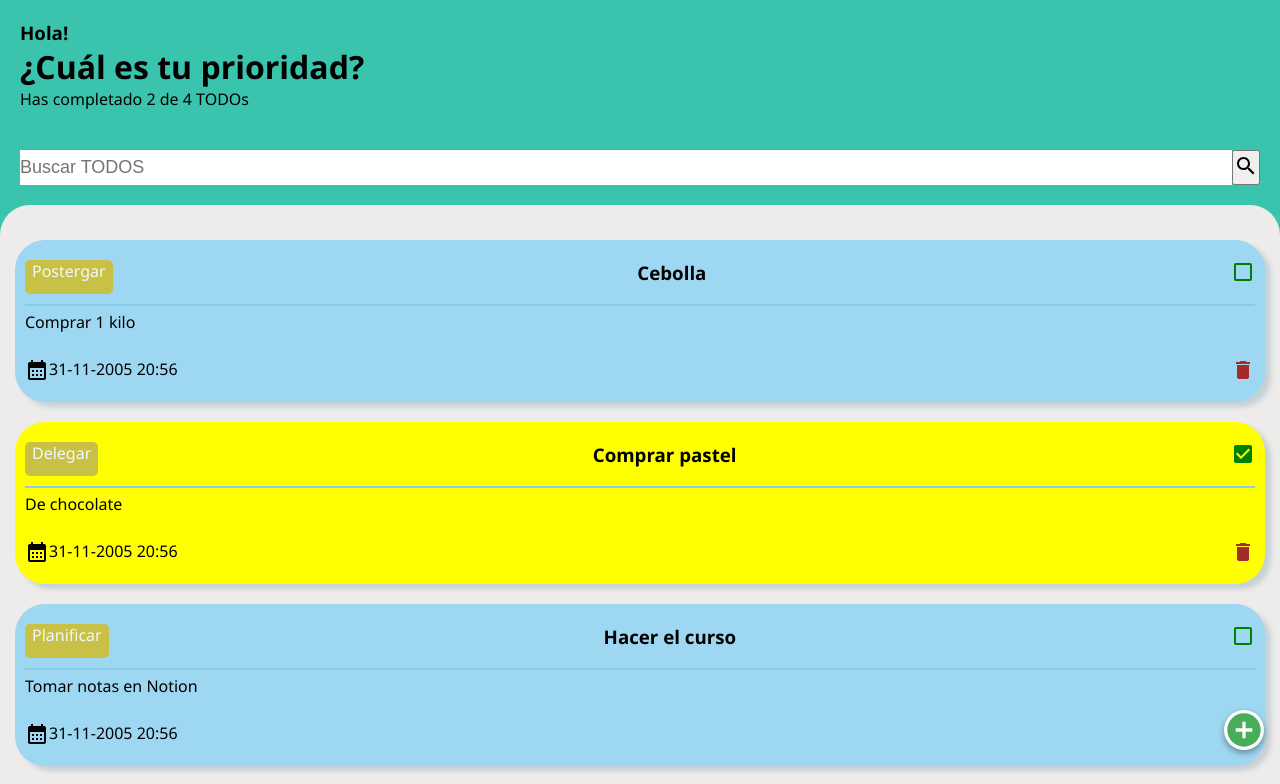
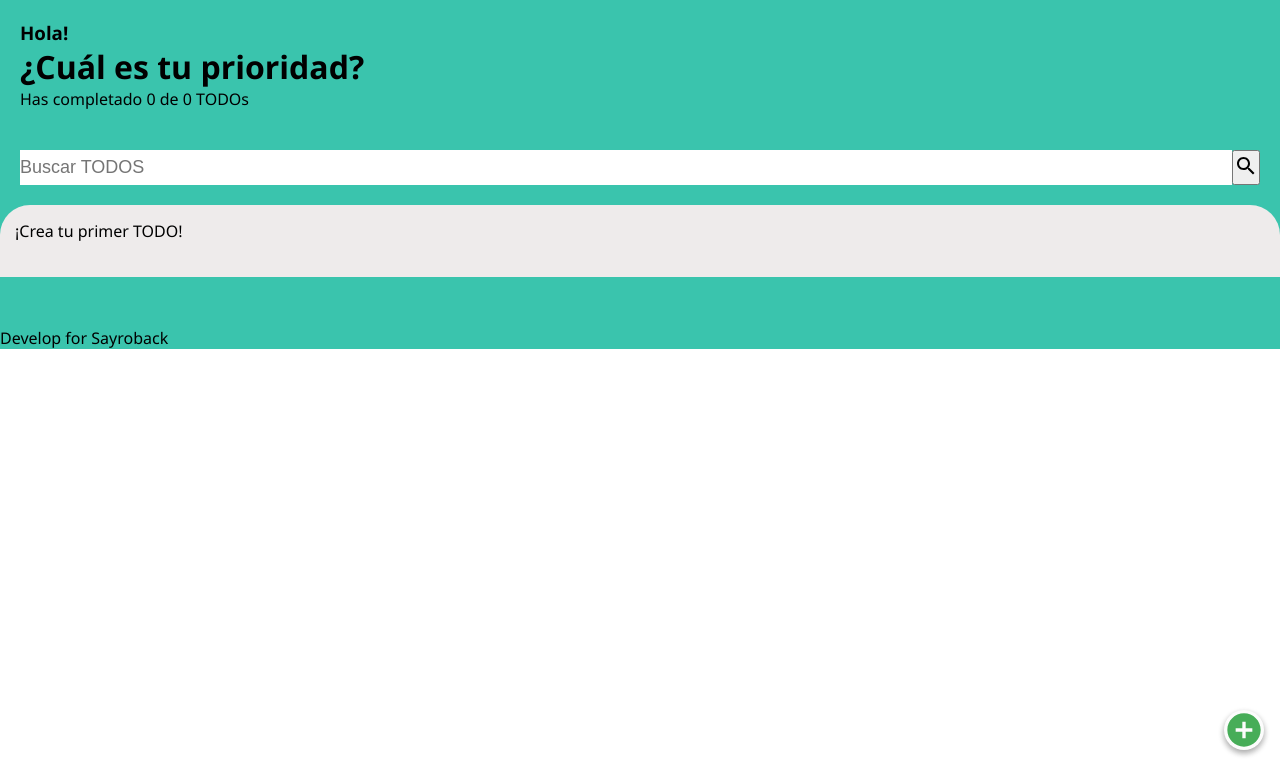
Before and after one commit to sayroback/eisenhower-todos, a React (Create React App) app: page / in a window 1280 px wide. Shown: the top 784 px of the page. Built offline with nearby package versions, Linux system fonts and the light colour scheme.

Commit message:
Escalabilidad

```diff
--- /dev/null
+++ b/src/components/TodoContext/index.jsx
@@ -0,0 +1,57 @@
+import React from "react";
+import useLocalStorage from "./useLocalStorage";
+const TodoContext = React.createContext();
+
+const TodoProvider = (props) => {
+  const {
+    item: todos,
+    saveItem: saveTodos,
+    loading,
+    error,
+  } = useLocalStorage("TODOS_V1", []);
+  const [searchValue, setSearchValue] = React.useState("");
+  const completedTodos = todos.filter((todo) => !!todo.completed).length;
+  const totalTodos = todos.length;
+  let searchedTodos = [];
+  if (!searchValue.length >= 1) {
+    searchedTodos = todos;
+  } else {
+    searchedTodos = todos.filter((todo) => {
+      const todoText = todo.title.toLowerCase();
+      const searchText = searchValue.toLowerCase();
+      return todoText.includes(searchText);
+    });
+  }
+
+  const completeTodo = (props) => {
+    const todoIndex = todos.findIndex((todo) => todo.title === props);
+    const newTodos = [...todos];
+    newTodos[todoIndex].completed = !newTodos[todoIndex].completed;
+    saveTodos(newTodos);
+  };
+  const deleteTodo = (props) => {
+    const todoIndex = todos.findIndex((todo) => todo.title === props);
+    const newTodos = [...todos];
+    newTodos.splice(todoIndex, 1);
+    saveTodos(newTodos);
+  };
+  return (
+    <TodoContext.Provider
+      value={{
+        completedTodos,
+        totalTodos,
+        searchValue,
+        setSearchValue,
+        searchedTodos,
+        completeTodo,
+        deleteTodo,
+        loading,
+        error,
+      }}
+    >
+      {props.children}
+    </TodoContext.Provider>
+  );
+};
+
+export { TodoContext, TodoProvider };
--- /dev/null
+++ b/src/components/TodoContext/useLocalStorage.jsx
@@ -0,0 +1,43 @@
+import React from "react";
+
+const useLocalStorage = (itemName, initialValue) => {
+  const [error, setError] = React.useState(false);
+  const [loading, setLoading] = React.useState(true);
+  const [item, setItem] = React.useState(initialValue);
+
+  React.useEffect(() => {
+    setTimeout(() => {
+      try {
+        const localStorageItem = localStorage.getItem(itemName);
+        let parsedItem;
+
+        if (!localStorageItem) {
+          localStorage.setItem(itemName, JSON.stringify(initialValue));
+          parsedItem = initialValue;
+        } else {
+          parsedItem = JSON.parse(localStorageItem);
+        }
+
+        setItem(parsedItem);
+        setLoading(false);
+      } catch (error) {
+        setError(error);
+      }
+    }, 1000);
+  });
+
+  const saveItem = (newItem) => {
+    const stringifiedItem = JSON.stringify(newItem);
+    localStorage.setItem(itemName, stringifiedItem);
+    setItem(newItem);
+  };
+
+  return {
+    item,
+    saveItem,
+    loading,
+    error,
+  };
+};
+
+export default useLocalStorage;
--- a/src/components/TodoCounter.jsx
+++ /dev/null
@@ -1,63 +0,0 @@
-import React from "react";
-// import styled from "styled-components";
-import TodoItem from "./TodoItem";
-import TodoSearch from "./TodoSearch";
-import "../style/TodoCounter.css";
-import CreateTodoButton from "./CreateTodoButton";
-import { TODOS } from "./data/dataTODOs.js";
-
-const TodoCounter = () => {
-  const [searchValue, setSearchValue] = React.useState("");
-  const [todos, setTodos] = React.useState(TODOS);
-  const completedTodos = todos.filter((todo) => !!todo.completed).length;
-  const totalTodos = todos.length;
-  let searchedTodos = [];
-  if (!searchValue.length >= 1) {
-    searchedTodos = todos;
-  } else {
-    searchedTodos = todos.filter((todo) => {
-      const todoText = todo.title.toLowerCase();
-      const searchText = searchValue.toLowerCase();
-      return todoText.includes(searchText);
-    });
-  }
-
-  const completeTodo = (props) => {
-    const todoIndex = todos.findIndex((todo) => todo.title === props);
-    const newTodos = [...todos];
-    newTodos[todoIndex].completed = !newTodos[todoIndex].completed;
-    setTodos(newTodos);
-  };
-
-  return (
-    <div className="layout-container">
-      <div className="welcome">
-        <h3>Hola!</h3>
-        <h1>¿Cuál es tu prioridad?</h1>
-        <p>
-          Has completado {completedTodos} de {totalTodos} TODOs
-        </p>
-      </div>
-      <TodoSearch searchValue={searchValue} setSearchValue={setSearchValue} />
-      <div className="container-list">
-        <ul className="list-ToDos">
-          {searchedTodos.map((todo, key) => (
-            <TodoItem
-              key={key}
-              todo={todo}
-              onComplete={() => completeTodo(todo.title)}
-            />
-          ))}
-        </ul>
-      </div>
-      <div className="container-buttonCreate-ToDo">
-        <CreateTodoButton />
-      </div>
-      <footer>
-        <div> Develop for Sayroback</div>
-      </footer>
-    </div>
-  );
-};
-
-export default TodoCounter;
--- /dev/null
+++ b/src/components/TodoCounter/TodoCounterUI.jsx
@@ -0,0 +1,47 @@
+import React from "react";
+import TodoItem from "../TodoItem";
+import TodoSearch from "../TodoSearch";
+import "../../style/TodoCounter.css";
+import CreateTodoButton from "../CreateTodoButton";
+import { TodoContext } from "../TodoContext";
+
+const TodoCounterUI = () => {
+  const { completedTodos, totalTodos, error, loading, searchedTodos } =
+    React.useContext(TodoContext);
+
+  return (
+    <div className="layout-container">
+      <div className="welcome">
+        <h3>Hola!</h3>
+        <h1>¿Cuál es tu prioridad?</h1>
+        <p>
+          Has completado {completedTodos} de {totalTodos} TODOs
+        </p>
+      </div>
+      <TodoSearch />
+      <div className="container-list">
+        <ul className="list-ToDos">
+          {error && <p>Desespérate, hubo un error...</p>}
+          {loading && <p>Estamos cargando, no desesperes...</p>}
+          {!loading && !searchedTodos.length && <p>¡Crea tu primer TODO!</p>}
+          {searchedTodos.map((todo, key) => (
+            <TodoItem
+              key={key}
+              todo={todo}
+              // onComplete={() => completeTodo(todo.title)}
+              // onDelete={() => deleteTodo(todo.title)}
+            />
+          ))}
+        </ul>
+      </div>
+      <div className="container-buttonCreate-ToDo">
+        <CreateTodoButton />
+      </div>
+      <footer>
+        <div> Develop for Sayroback</div>
+      </footer>
+    </div>
+  );
+};
+
+export default TodoCounterUI;
--- /dev/null
+++ b/src/components/TodoCounter/index.js
@@ -0,0 +1,13 @@
+import React from "react";
+import TodoCounterUI from "./TodoCounterUI";
+import { TodoProvider } from "../TodoContext";
+
+const TodoCounter = () => {
+  return (
+    <TodoProvider>
+      <TodoCounterUI />
+    </TodoProvider>
+  );
+};
+
+export default TodoCounter;
--- a/src/components/TodoItem.jsx
+++ b/src/components/TodoItem/index.jsx
@@ -3,8 +3,10 @@ import DeleteIcon from "@mui/icons-material/Delete";
 import CalendarMonthIcon from "@mui/icons-material/CalendarMonth";
 import CheckBoxOutlineBlankIcon from "@mui/icons-material/CheckBoxOutlineBlank";
 import CheckBoxIcon from "@mui/icons-material/CheckBox";
+import { TodoContext } from "../TodoContext";
 
 const TodoItem = (props) => {
+  const { completeTodo, deleteTodo } = React.useContext(TodoContext);
   const dateToDo = (props) => {
     const date = `${props.day}-${props.month}-${props.year} ${props.hour}:${props.minutes}
       `;
@@ -27,7 +29,7 @@ const TodoItem = (props) => {
         <div className="title-ToDo">
           <p className="priority-ToDo">{props.todo.priority}</p>
           <h3>{props.todo.title}</h3>
-          <div onClick={() => props.onComplete(props.todo)}>
+          <div onClick={() => completeTodo(props.todo.title)}>
             {checkBox(props.todo.completed)}
           </div>
         </div>
@@ -40,7 +42,7 @@ const TodoItem = (props) => {
             <p>{dates}</p>
           </div>
           <DeleteIcon
-            // onClick={() => onDelete("Delete ToDo")}
+            onClick={() => deleteTodo(props.todo.title)}
             className="buttonDelete-ToDo"
           />
         </div>
--- a/src/components/TodoSearch.jsx
+++ b/src/components/TodoSearch/index.jsx
@@ -1,9 +1,10 @@
 import React from "react";
 import SearchIcon from "@mui/icons-material/Search";
+import { TodoContext } from "../TodoContext";
 
-const TodoSearch = ({ searchValue, setSearchValue }) => {
+const TodoSearch = () => {
+  const { searchValue, setSearchValue } = React.useContext(TodoContext);
   const onChangeValueSearch = (event) => {
-    console.log(event.target.value);
     setSearchValue(event.target.value);
   };
 
--- a/src/components/pages/Home.jsx
+++ b/src/components/pages/Home.jsx
@@ -1,5 +1,5 @@
 import React from "react";
-import TodoCounter from "../TodoCounter";
+import TodoCounter from "../TodoCounter/index.js";
 
 const Home = () => {
   return (
```
Also changed, not shown: src/components/CreateTodoButton/index.jsx (renamed from src/components/CreateTodoButton.jsx).
